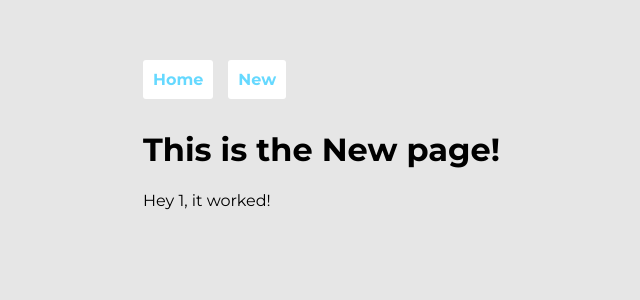
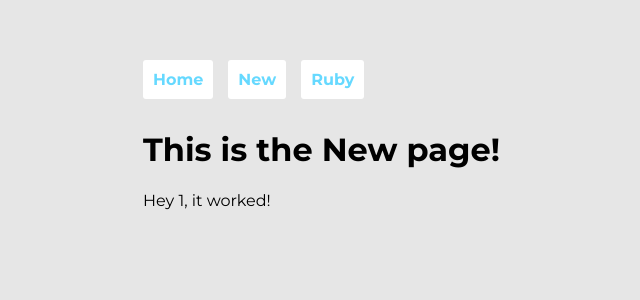
Before and after one commit to rubypruneda/simple-vue-project, a Vue app: page /#/new/1 in a window 1280 px wide. Shown: the top 300 px of the page, without its empty margins (177-817 px from the left). Built offline with nearby package versions, Linux system fonts and the light colour scheme; a small style sheet from the web is missing; the HTML template or start-up script is replaced by a standard one.

Commit message:
added a second page for routing

```diff
--- a/src/App.vue
+++ b/src/App.vue
@@ -3,6 +3,7 @@
     <nav>
     <router-link to = '/' >Home</router-link>
     <router-link to = '/new' >New</router-link>
+    <router-link to = '/ruby'>Ruby</router-link>
     </nav>
     <router-view/>
   </div>
--- /dev/null
+++ b/src/components/Ruby.vue
@@ -0,0 +1,18 @@
+<template>
+    <h1>
+    is it working?
+    </h1>
+</template>
+
+<script>
+    export default {
+        name: 'Ruby'
+    }
+</script>
+
+<style scoped>
+h1 {
+    color: red;
+}
+
+</style>
--- a/src/router.js
+++ b/src/router.js
@@ -2,6 +2,7 @@ import Vue from 'vue'
 import Router from 'vue-router'
 import Favs from './components/Favs.vue'
 import New from './components/New.vue'
+import Ruby from './components/Ruby.vue'
 
 Vue.use(Router)
 
@@ -16,6 +17,11 @@ export default new Router ({
             path: '/new/:name?',
             name: 'new',
             component: New
+        },
+        {
+            path: '/ruby',
+            name: 'ruby',
+            component: Ruby
         }
     ]
 })
```
